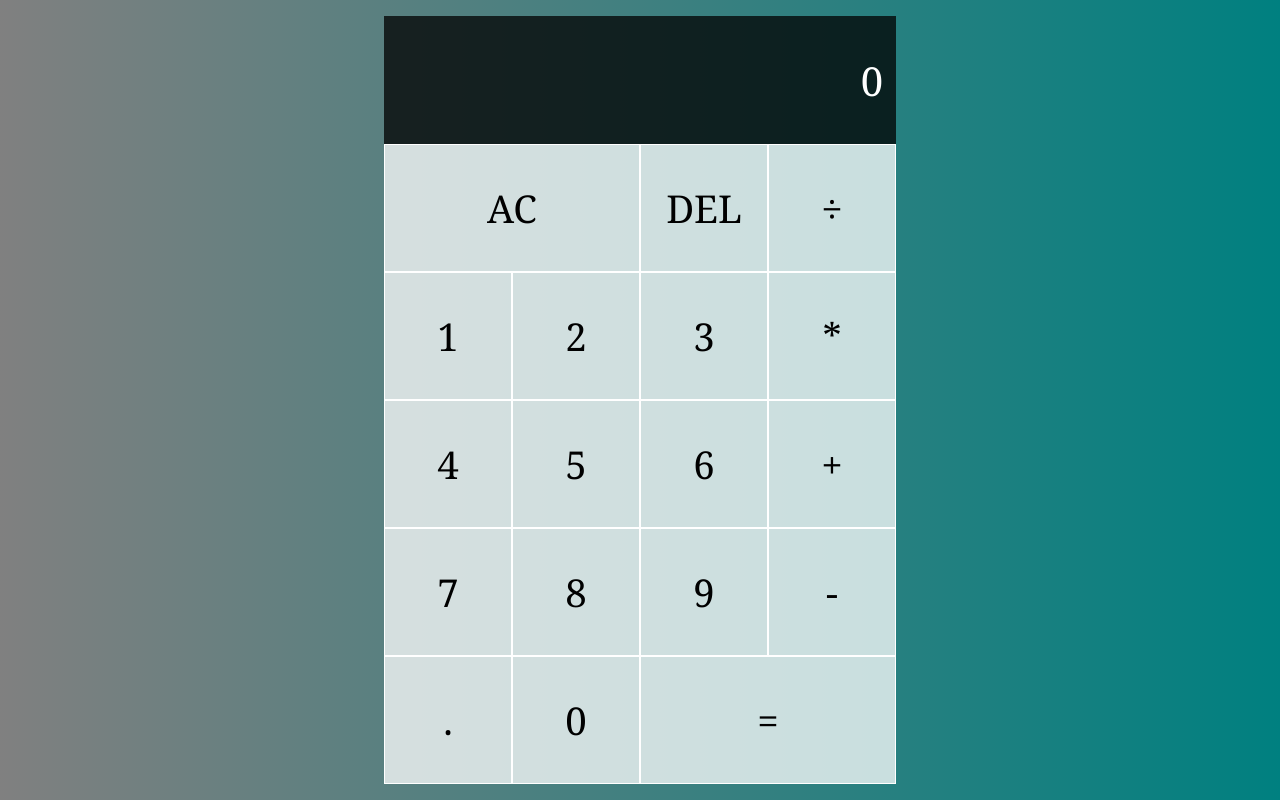
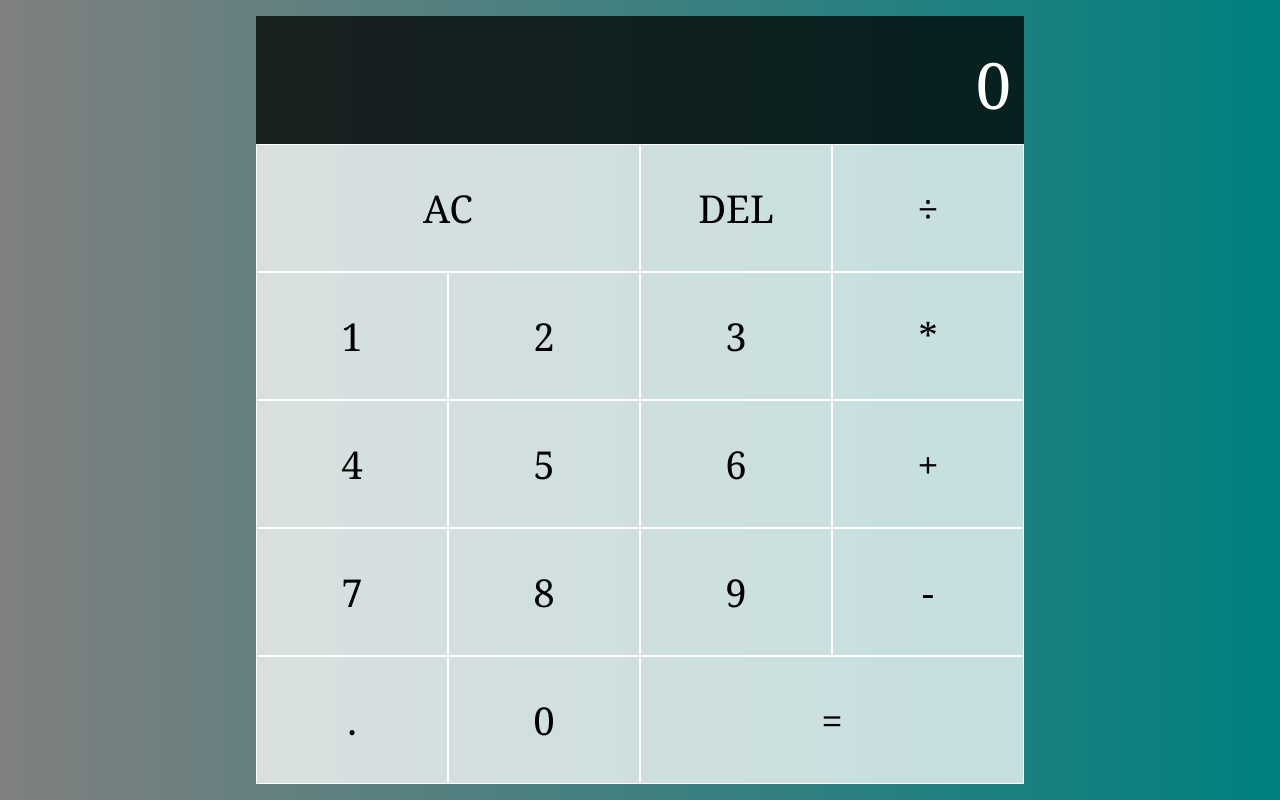
Before and after one commit to Salvador318Alvarez/Calculator, a plain HTML site: page index.html in a window 1280 px wide. Drawn offline with Linux system fonts and the light colour scheme.

Commit message:
fixed styles

```diff
--- a/styles.css
+++ b/styles.css
@@ -15,7 +15,7 @@ body {
     justify-content: center;
     align-content: center;
     min-height: 100vh;
-    grid-template-columns: repeat(4, 10vw);
+    grid-template-columns: repeat(4, 15vw);
     grid-template-rows: minmax(10vw, auto) repeat(5, 10vw);
 }
 
@@ -37,7 +37,7 @@ body {
 
 .output {
     color: white;
-    font-size: 5vh;
+    font-size: 5vw;
     grid-column: 1 / -1;
     background-color: rgba(0, 0 , 0, .75);
     display: flex;
@@ -46,12 +46,12 @@ body {
     flex-direction: column;
     word-wrap: break-word;
     word-break: break-all;
-    padding-bottom: 3vh;
+    padding-bottom: 1vh;
     padding-right: 1vw;
 }
 
 .output .previous-operand {
     color: rgba(255, 255, 255, .75);
-    font-size: 2vh;
+    font-size: 2.5vw;
     margin-right: 2vw;
 }
```
